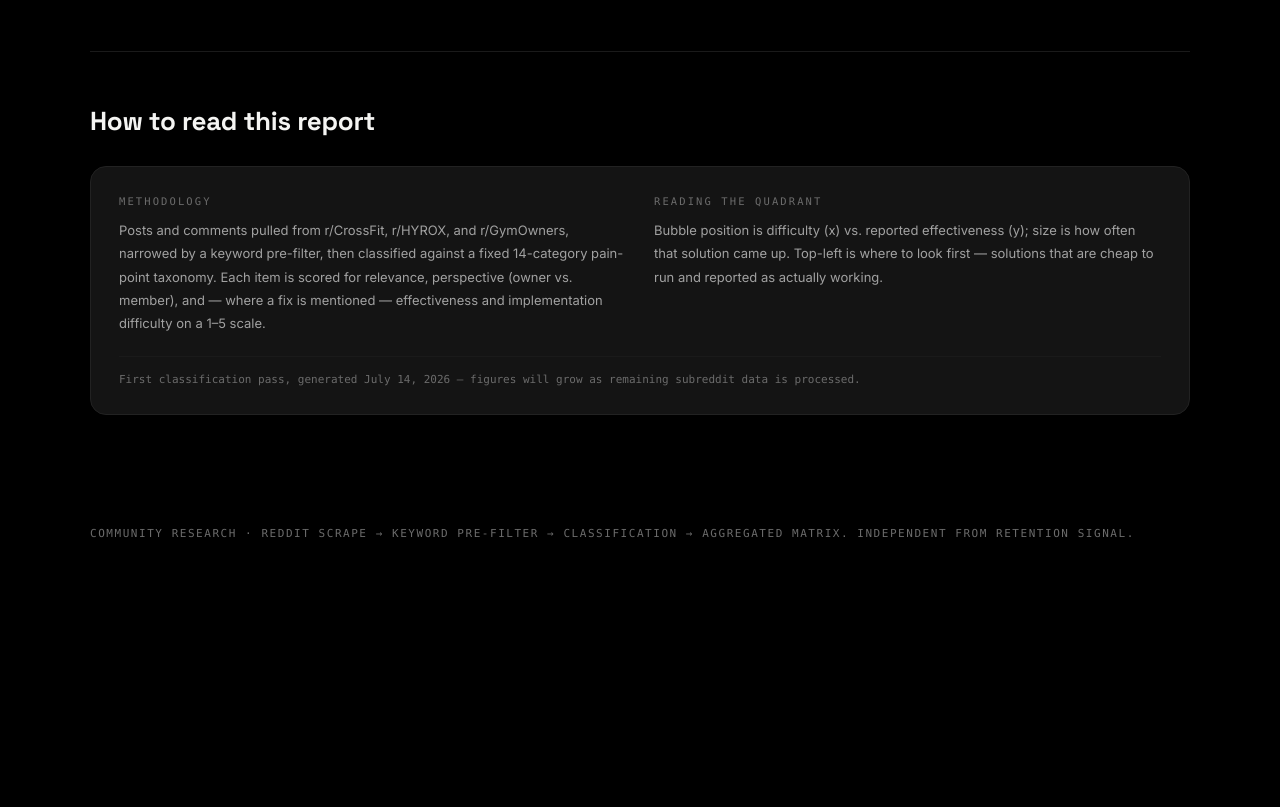
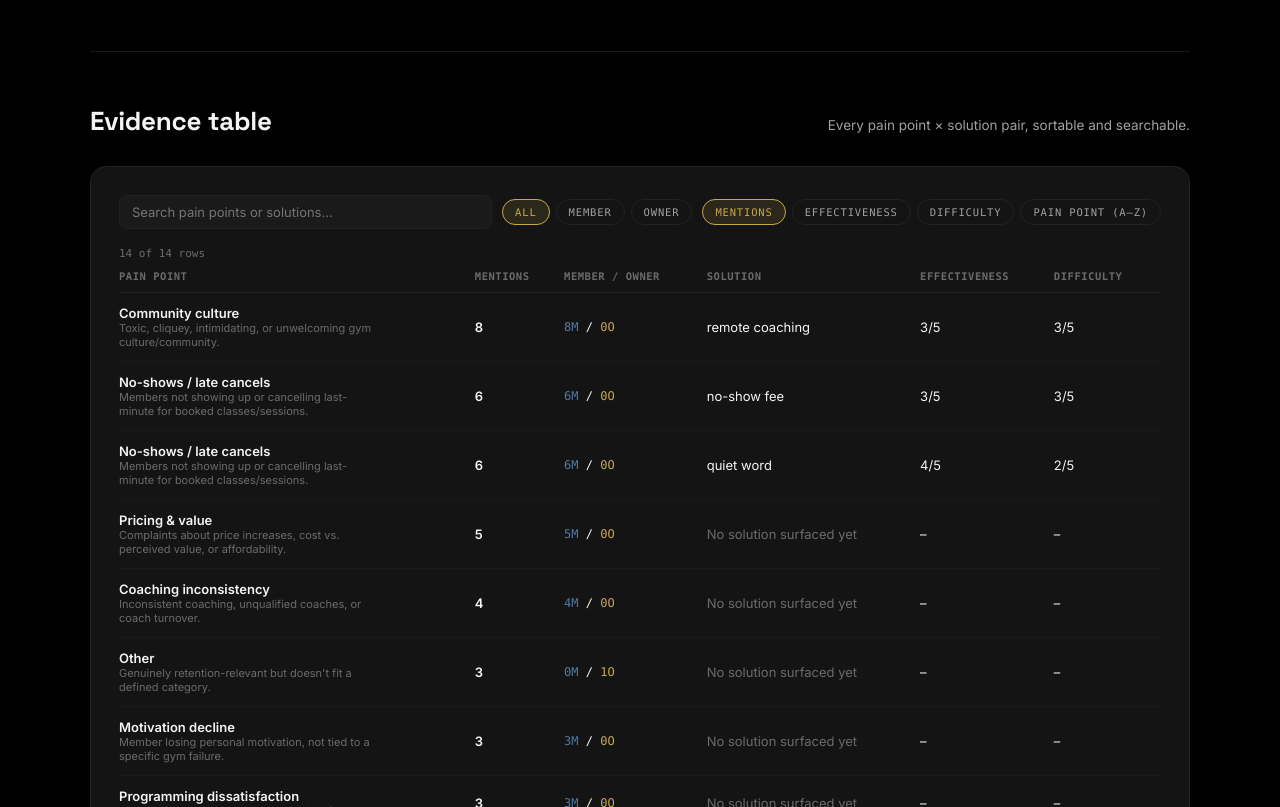
Before and after one commit to Santhoshi129/readout-sync, a Next.js app: page /retention-research in a window 1280 px wide. Shown: the part 1993-2800 px from the top of the page. Before the commit the page ends 2613 px from the top, so only its background shows below. Built offline with nearby package versions, Linux system fonts and the light colour scheme.

Commit message:
Wire EvidenceTable into Community Research page

```diff
--- a/app/retention-research/page.tsx
+++ b/app/retention-research/page.tsx
@@ -2,6 +2,7 @@ import { Topbar } from "@/components/Topbar";
 import { Donut, StatTiles } from "@/components/Charts";
 import { QuickWinsMatrix } from "@/components/QuickWinsMatrix";
 import { PainPointRanking } from "@/components/PainPointRanking";
+import { EvidenceTable } from "@/components/EvidenceTable";
 import { getRetentionMatrix, label } from "@/lib/retention-matrix";
 import { longDate } from "@/lib/format";
 
@@ -93,6 +94,16 @@ export default function RetentionResearch() {
 
         <div className="section">
           <div className="section-head">
+            <div className="section-title">Evidence table</div>
+            <div style={{ color: "var(--ink-dim)", fontSize: 13.5 }}>Every pain point × solution pair, sortable and searchable.</div>
+          </div>
+          <div className="card" style={{ padding: 28 }}>
+            <EvidenceTable rows={rows} />
+          </div>
+        </div>
+
+        <div className="section">
+          <div className="section-head">
             <div className="section-title">How to read this report</div>
           </div>
           <div className="card" style={{ padding: 28 }}>
```
